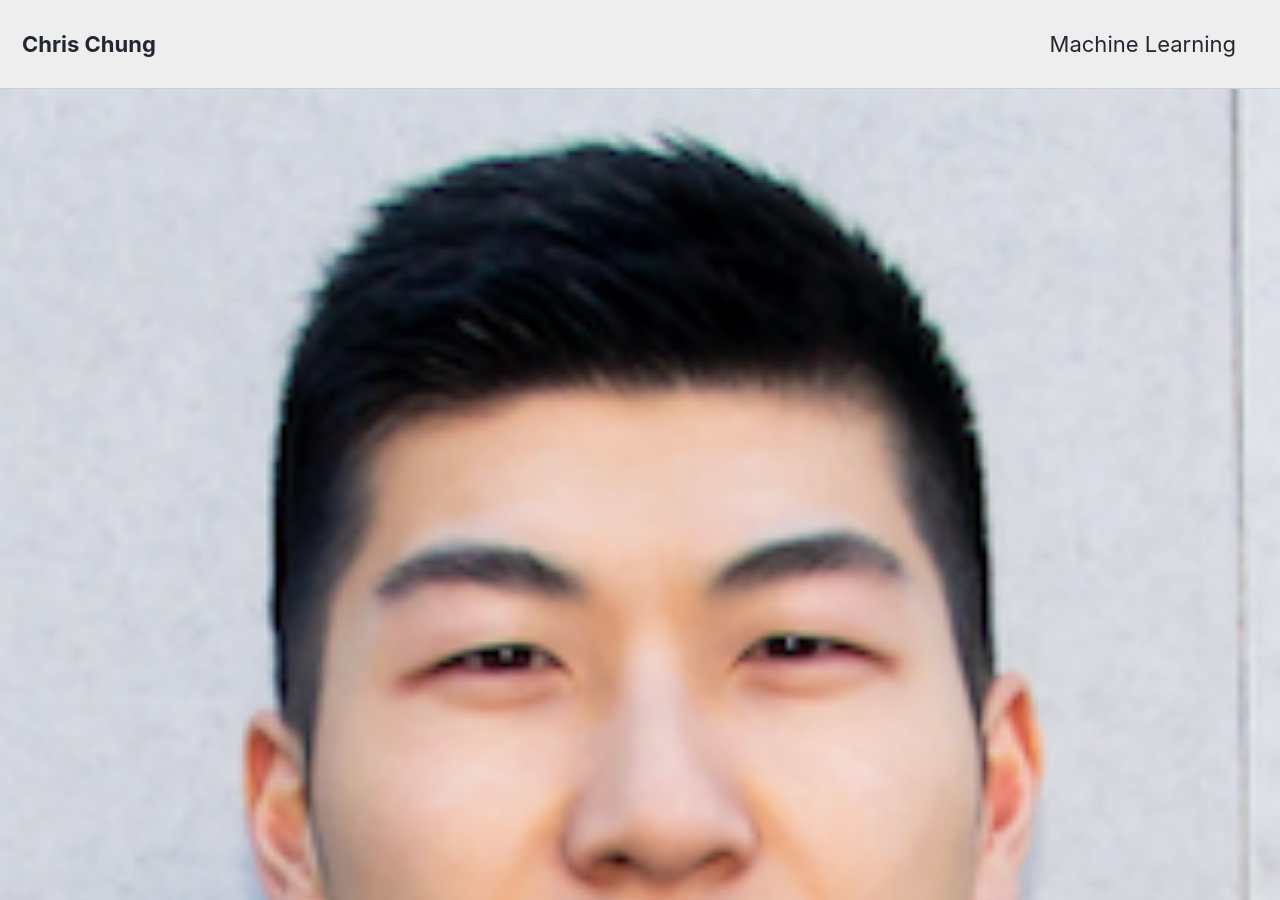
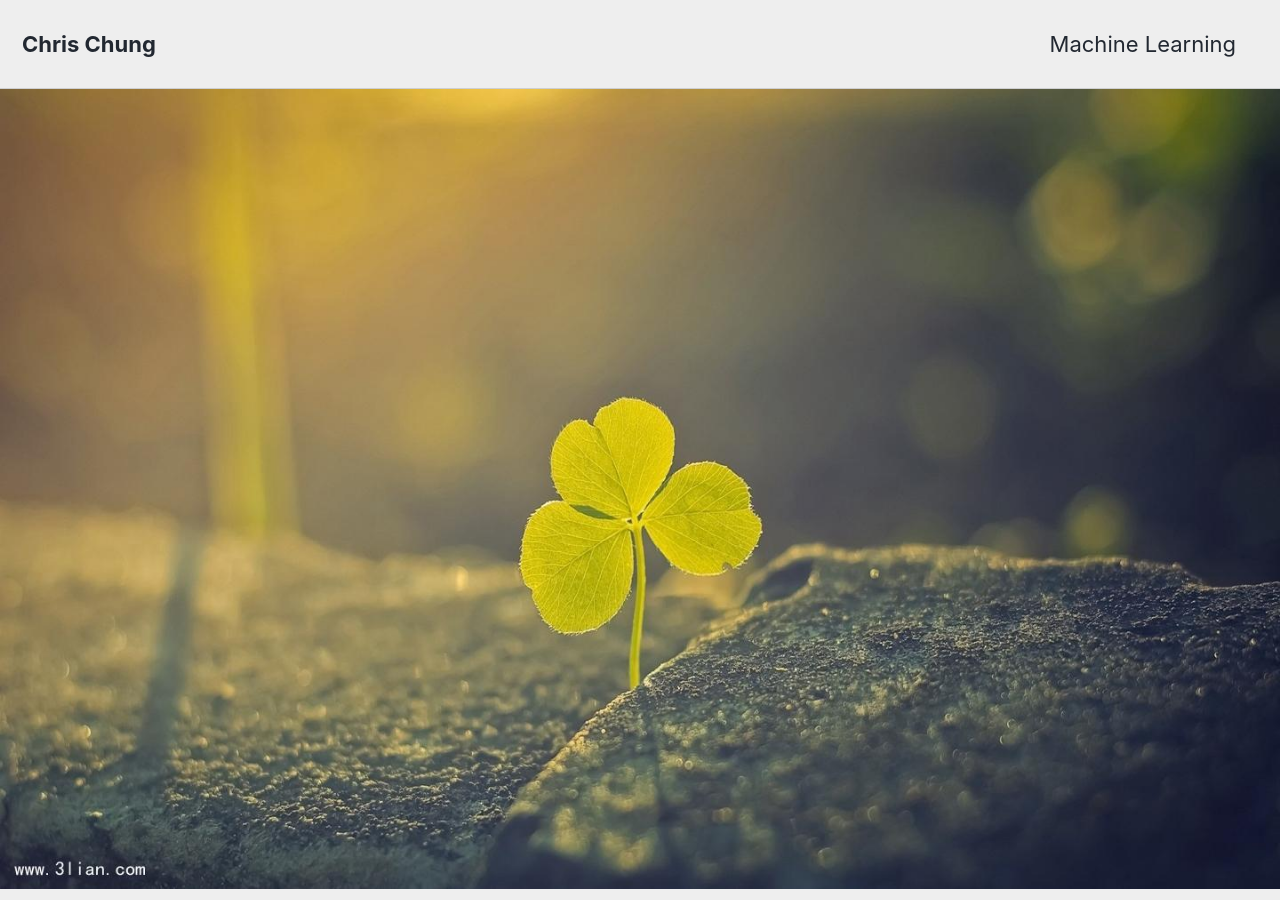
Before and after one commit to chrispfchung/chrispfchung.github.io, a Jekyll site: the page built from _pages/machinelearning.md, in a window 1280 px wide and 900 px high. Built offline with Jekyll 4.4.1, drawn with Linux system fonts in a browser that asks for light colours; cached includes are drawn as plain includes; nearby versions of some CDN libraries.

Commit message:
edit photos

```diff
--- a/_config.yml
+++ b/_config.yml
@@ -108,7 +108,7 @@ analytics:
 # Site Author
 author:
   name             : "Chris Chung"
-  avatar           : "/images/bio-pic"
+  avatar           : "/images/bio-pic.png"
   bio              : "Data Science Portfolio"
   location         : "New York, NY"
   email            :
--- a/_pages/machinelearning.md
+++ b/_pages/machinelearning.md
@@ -4,7 +4,7 @@ permalink: /machine-learning/
 title: "Machine Learning Posts by Tags"
 author_profile: true
 header:
-  image: "/images/bio-pic.png"
+  image: "/images/86deb071tw1emets2hk9zj21400p0go4.jpg"
 ---
 
 
```
Also changed, not shown: images/84405568.jpg (added), images/86deb071tw1emets2hk9zj21400p0go4.jpg (added), 2 other files.
